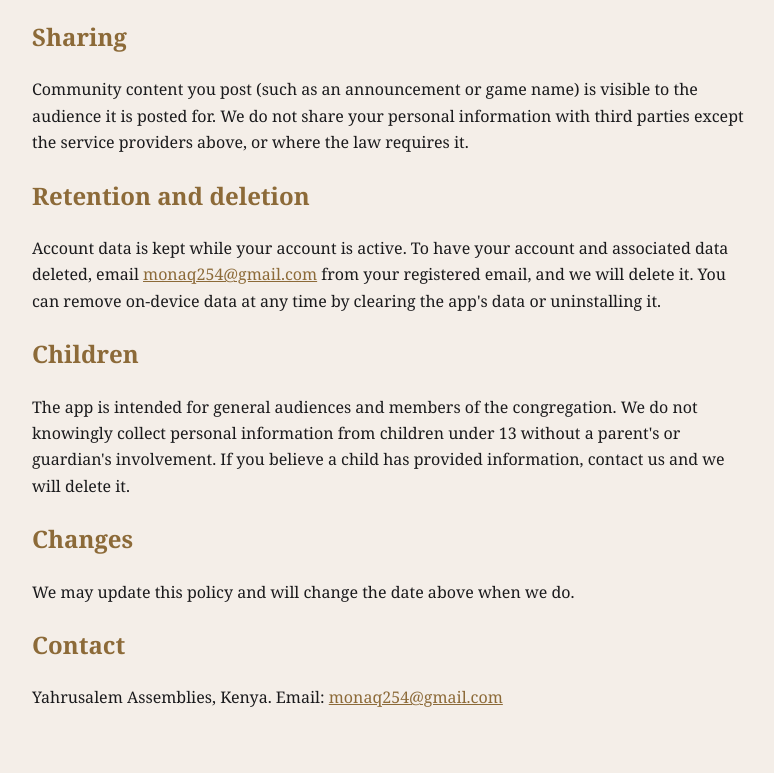
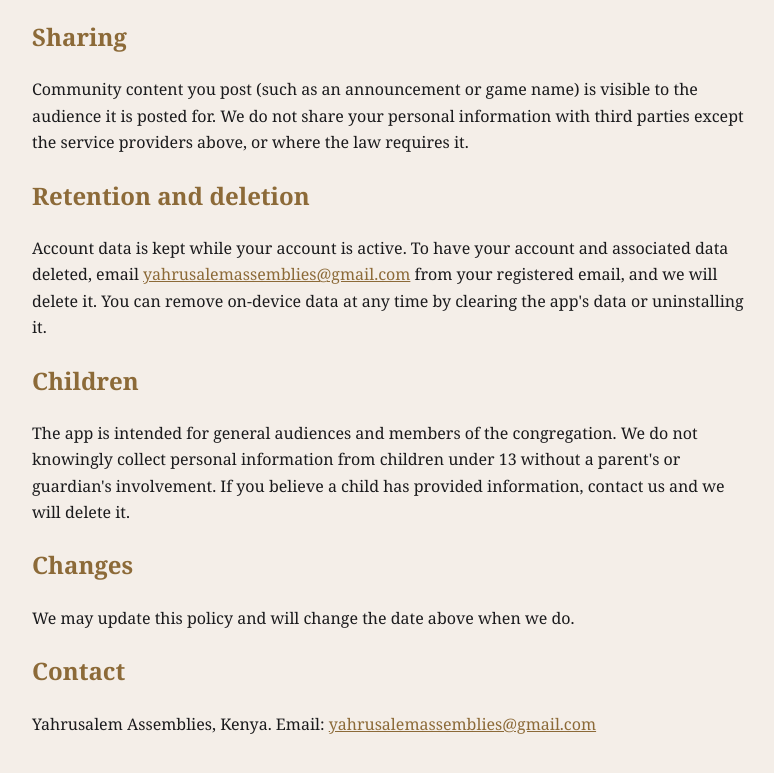
Before and after one commit to electronz254-hub/yahrusalem, a plain HTML site: page privacy-policy.html in a window 1280 px wide. Shown: the part 1116-1889 px from the top of the page, without its empty margins (248-1022 px from the left). Before the commit the page ends 1867 px from the top, so only its background shows below. Drawn offline with Linux system fonts and the light colour scheme.

Commit message:
Update contact email in privacy policy

```diff
--- a/privacy-policy.html
+++ b/privacy-policy.html
@@ -28,7 +28,7 @@
 <p>Community content you post (such as an announcement or game name) is visible to the audience it is posted for. We do not share your personal information with third parties except the service providers above, or where the law requires it.</p>
 
 <h2>Retention and deletion</h2>
-<p>Account data is kept while your account is active. To have your account and associated data deleted, email <a href="mailto:monaq254@gmail.com">monaq254@gmail.com</a> from your registered email, and we will delete it. You can remove on-device data at any time by clearing the app's data or uninstalling it.</p>
+<p>Account data is kept while your account is active. To have your account and associated data deleted, email <a href="mailto:yahrusalemassemblies@gmail.com">yahrusalemassemblies@gmail.com</a> from your registered email, and we will delete it. You can remove on-device data at any time by clearing the app's data or uninstalling it.</p>
 
 <h2>Children</h2>
 <p>The app is intended for general audiences and members of the congregation. We do not knowingly collect personal information from children under 13 without a parent's or guardian's involvement. If you believe a child has provided information, contact us and we will delete it.</p>
@@ -37,5 +37,5 @@
 <p>We may update this policy and will change the date above when we do.</p>
 
 <h2>Contact</h2>
-<p>Yahrusalem Assemblies, Kenya. Email: <a href="mailto:monaq254@gmail.com">monaq254@gmail.com</a></p>
+<p>Yahrusalem Assemblies, Kenya. Email: <a href="mailto:yahrusalemassemblies@gmail.com">yahrusalemassemblies@gmail.com</a></p>
 </body></html>
```
